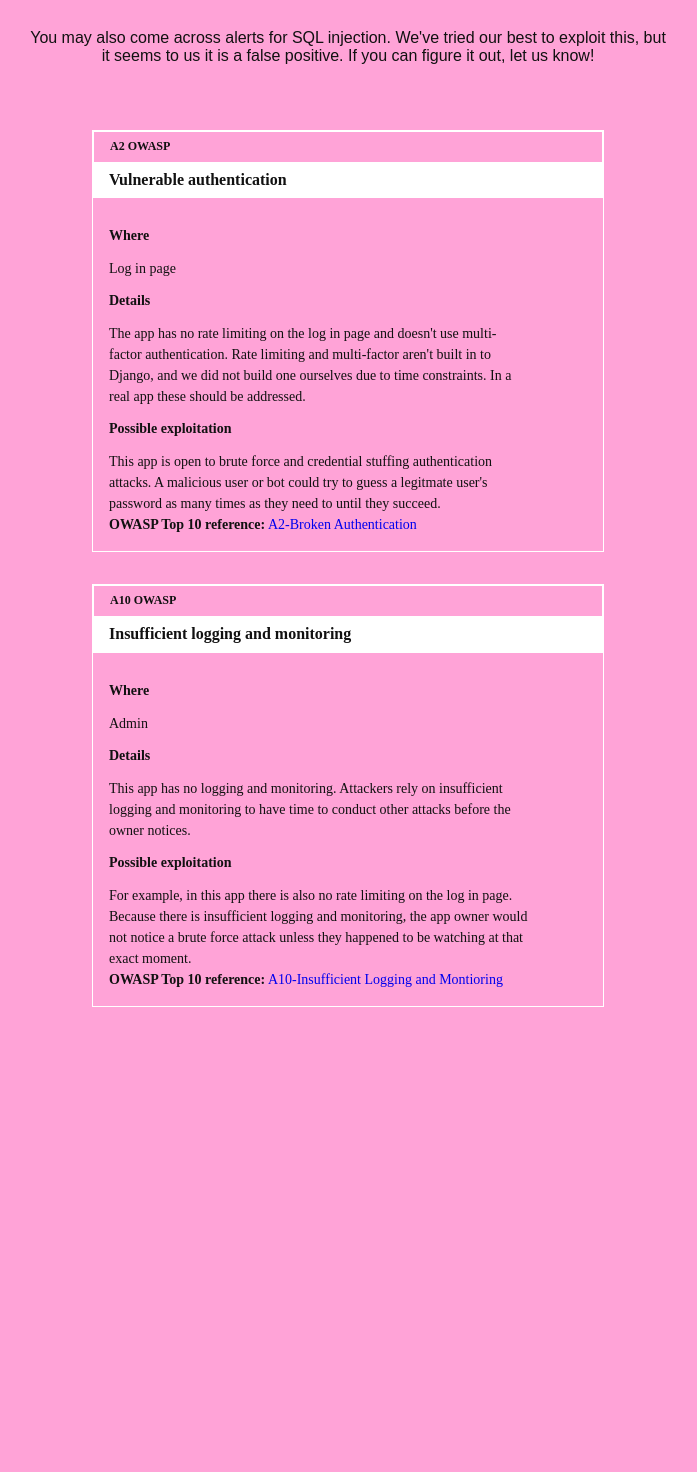
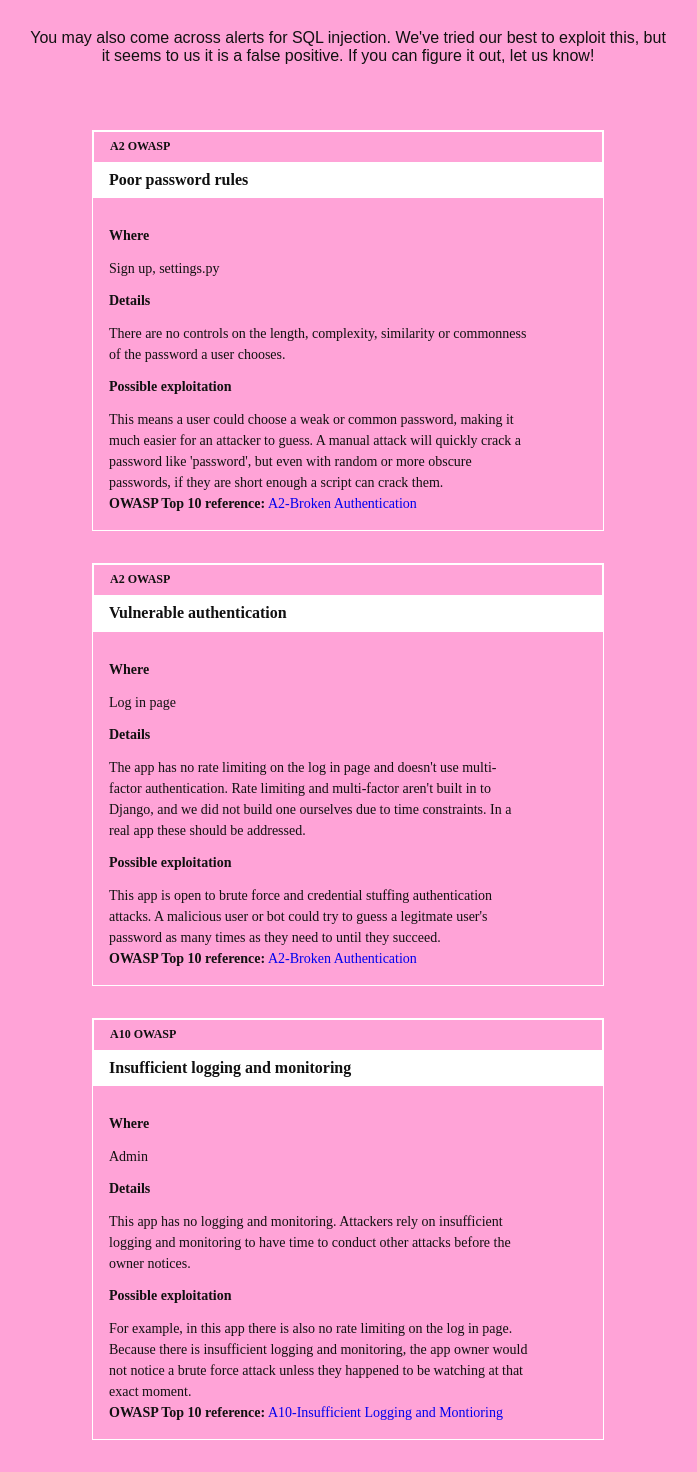
Before and after one commit to red-and-black/DjangoGoat, a Django app: template common/templates/bugs.html in a window 1280 px wide. Shown: the part 460-1932 px from the top of the page, without its empty margins (292-989 px from the left). Before the commit the page ends 1467 px from the top, so only its background shows below. Run offline with Django 3.2, Linux system fonts and the light colour scheme; the template is opened without the code that fills it, so the values that code supplies are empty.

Commit message:
Remove password rules

```diff
--- a/common/templates/bugs.html
+++ b/common/templates/bugs.html
@@ -32,6 +32,35 @@
   </p>
 </header>
 <div class='center w-50-ns w-100'>
+  <article class="center mw5 mw6-ns hidden ba b--white mv4">
+    <h3 class="f7 bg-transparent near-black mv0 pv2 ph3 ba b--white">A2 OWASP</h3>
+    <h2 class="f5 bg-white near-black mv0 pv2 ph3">Poor password rules</h2>
+    <div class="pa3 bt b--white">
+      <h3 class='f6'>Where</h3>
+      <p class="f6 lh-copy measure mv0">
+        Sign up, settings.py
+      </p>
+      <h3 class='f6'>Details</h3>
+      <p class="f6 lh-copy measure mv0">
+        There are no controls on the length, complexity, similarity or
+        commonness of the password a user chooses.
+      </p>
+      <h3 class='f6'>Possible exploitation</h3>
+      <p class="f6 lh-copy measure mv0">
+        This means a user could choose a weak or common password, making it
+        much easier for an attacker to guess. A manual attack will quickly
+        crack a password like 'password', but even with random or more obscure
+        passwords, if they are short enough a script can crack them.
+      </p>
+      <p class="f6 lh-copy measure mv0">
+        <b>OWASP Top 10 reference:</b>
+        <a href="https://www.owasp.org/index.php/Top_10-2017_A2-Broken_Authentication"
+          class='link dim'>
+          A2-Broken Authentication
+        </a>
+      </p>
+    </div>
+  </article>
   <article class="center mw5 mw6-ns hidden ba b--white mv4">
     <h3 class="f7 bg-transparent near-black mv0 pv2 ph3 ba b--white">A2 OWASP</h3>
     <h2 class="f5 bg-white near-black mv0 pv2 ph3">Vulnerable authentication</h2>
@@ -79,10 +108,10 @@
       </p>
       <h3 class='f6'>Possible exploitation</h3>
       <p class="f6 lh-copy measure mv0">
-        For example, in this app there is also no rate limiting on the log in page.
-        Because there is insufficient logging and monitoring, the app owner would
-        not notice a brute force attack unless they happened to be watching at that
-        exact moment.
+        For example, in this app there is also no rate limiting on the log in
+        page. Because there is insufficient logging and monitoring, the app
+        owner would not notice a brute force attack unless they happened to be
+        watching at that exact moment.
       </p>
       <p class="f6 lh-copy measure mv0">
         <b>OWASP Top 10 reference:</b>
```
Also changed, not shown: djangogoat/settings.py (+1 -14 lines).
